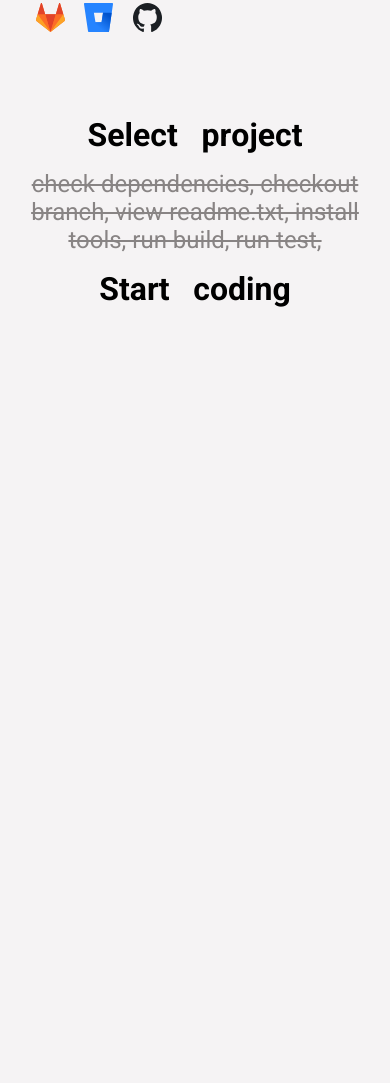
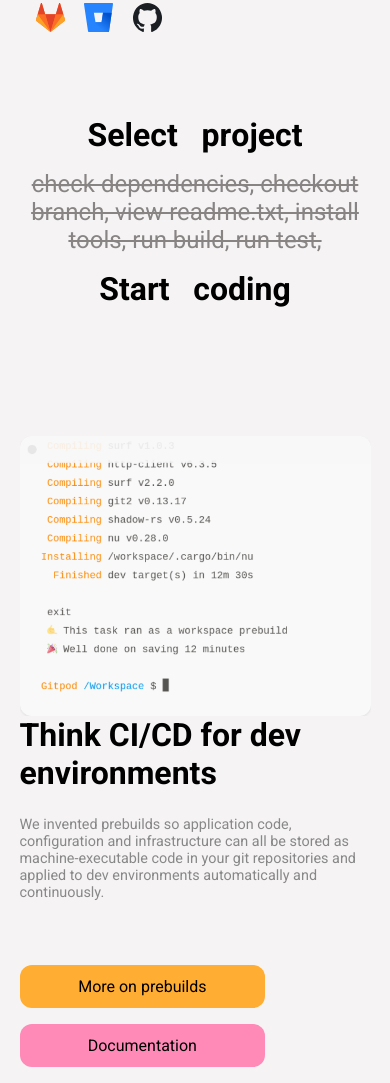
Before and after one commit to maxsadbek/Gitpod, a website: page index.html in a window 390 px wide. Shown: the part 847-1930 px from the top of the page. Before the commit the page ends 1155 px from the top, so only its background shows below. Drawn offline with nearby package versions, Linux system fonts and the light colour scheme.

Commit message:
men think sectionni tugatdim

```diff
--- a/index.html
+++ b/index.html
@@ -91,6 +91,21 @@
                 <span>c</span><span>o</span><span>d</span><span>i</span><span>n</span><span>g</span>
             </h1>
         </section>
+        <!-- End -->
+        <!-- Think section -->
+        <section class="container Think">
+            <div class="Think_box">
+                <h2>Think CI/CD for dev environments</h2>
+                <p>We invented prebuilds so application code, configuration and infrastructure can all be stored as
+                    machine-executable code in your git repositories and applied to dev environments automatically and
+                    continuously.</p>
+                <div class="btn1">
+                    <button class="button">More on prebuilds</button>
+                    <button class="button1">Documentation</button>
+                </div>
+            </div>
+            <img src="./img/png/Frame (12).png" alt="">
+        </section>
     </main>
     <!-- script -->
     <script>
--- a/scss/Think/_think.scss
+++ b/scss/Think/_think.scss
@@ -0,0 +1,106 @@
+@use'../variable' as*;
+
+.Think {
+    display: flex;
+    align-items: center;
+    justify-content: space-between;
+    margin-top: $rem8;
+
+    .Think_box {
+        width: 50%;
+
+        h2 {
+            font-size: $rem24;
+            margin-bottom: $rem15;
+        }
+
+        P {
+            font-size: $rem15;
+            color: #888;
+            margin-bottom: $rem7;
+        }
+
+        .btn1 {
+
+            button {
+                padding: 12px 30px;
+                transition: all 0.3s ease;
+                border-radius: 12px;
+                font-size: $rem1;
+                border: none;
+
+                &:hover {
+                    transform: translateY(-4px);
+                }
+
+                &:active {
+                    transform: translateY(4px);
+                }
+            }
+
+            .button {
+                background-color: $orange;
+            }
+
+            .button1 {
+                background-color: $pink;
+            }
+        }
+    }
+}
+
+@media screen and (max-width:600px) {
+
+    .Think {
+        display: flex;
+        align-items: center;
+        flex-direction: column-reverse;
+        margin-top: $rem8;
+        width: 90%;
+        img{
+            width: 100%;
+        }
+        .Think_box {
+            width: 100%;
+
+            h2 {
+                font-size: $rem2;
+                margin-bottom: $rem15;
+            }
+
+            P {
+                font-size: $rem09;
+                color: #888;
+                margin-bottom: $rem4;
+            }
+
+            .btn1 {
+                flex-direction: column;
+                button {
+                    padding: 12px 30px;
+                    transition: all 0.3s ease;
+                    border-radius: 12px;
+                    font-size: $rem1;
+                    border: none;
+                    margin-bottom: $rem1;
+                    width: 70%;
+                    &:hover {
+                        transform: translateY(-4px);
+                    }
+
+                    &:active {
+                        transform: translateY(4px);
+                    }
+                }
+
+                .button {
+                    background-color: $orange;
+                }
+
+                .button1 {
+                    background-color: $pink;
+                }
+            }
+        }
+    }
+}
--- a/scss/_normal.scss
+++ b/scss/_normal.scss
@@ -7,7 +7,7 @@
     background-color: #F5F3F4;
 }
 .container{
-    max-width: 1450px;
+    max-width: 1400px;
     width: 100%;
     margin: 0 auto;
 }
--- a/scss/_variable.scss
+++ b/scss/_variable.scss
@@ -19,7 +19,7 @@
 $orange: #ffad33;
 $black: #000;
 $blue: #2684fe;
-$pink: #ffaffe;
+$pink: #ff8ab7;
 $whete: #FFE4BC;
 // weight
     $weight1: 100;
```
Also changed, not shown: img/png/Frame (12).png (added), style/style.css, 1 other file.
